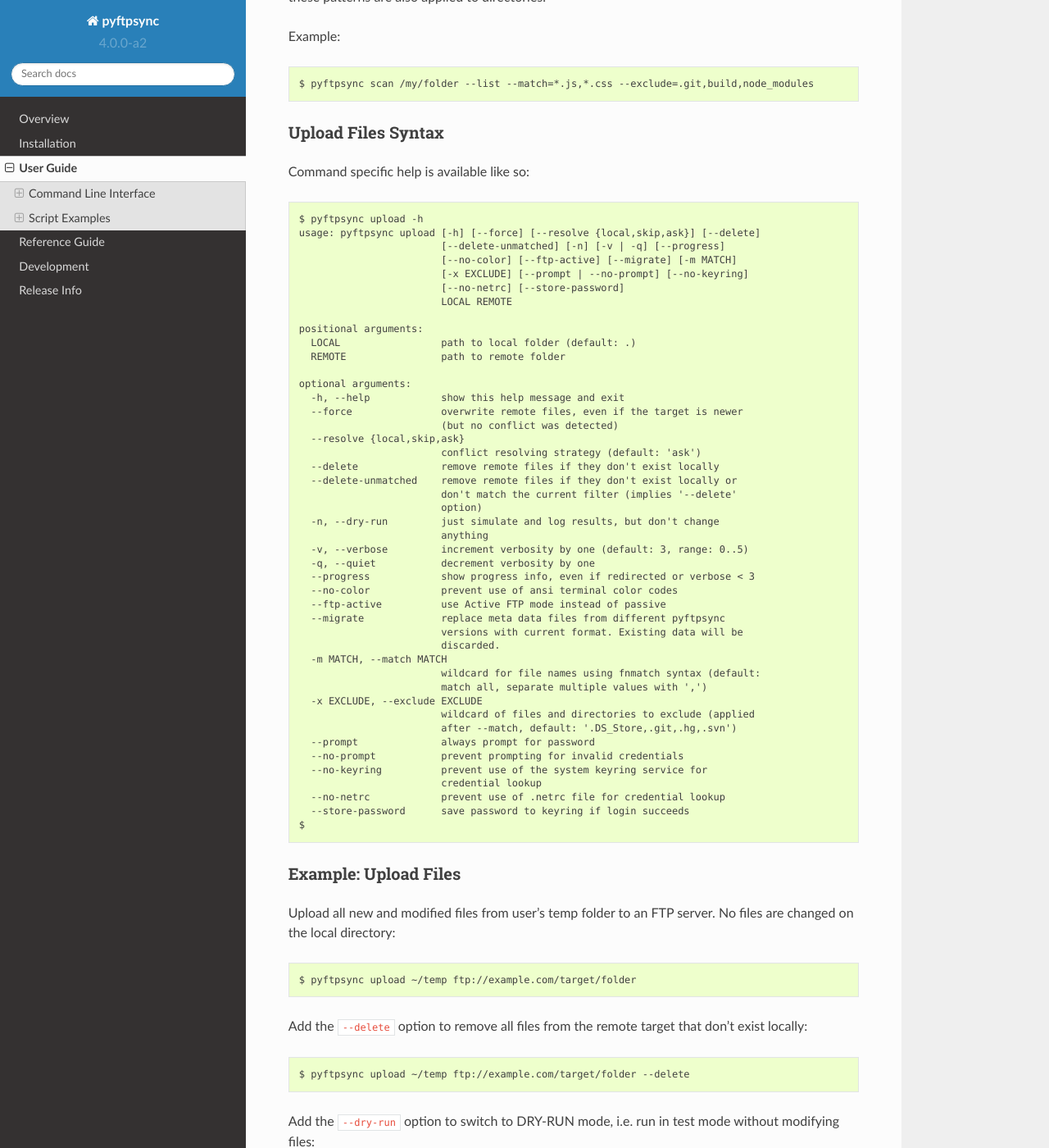
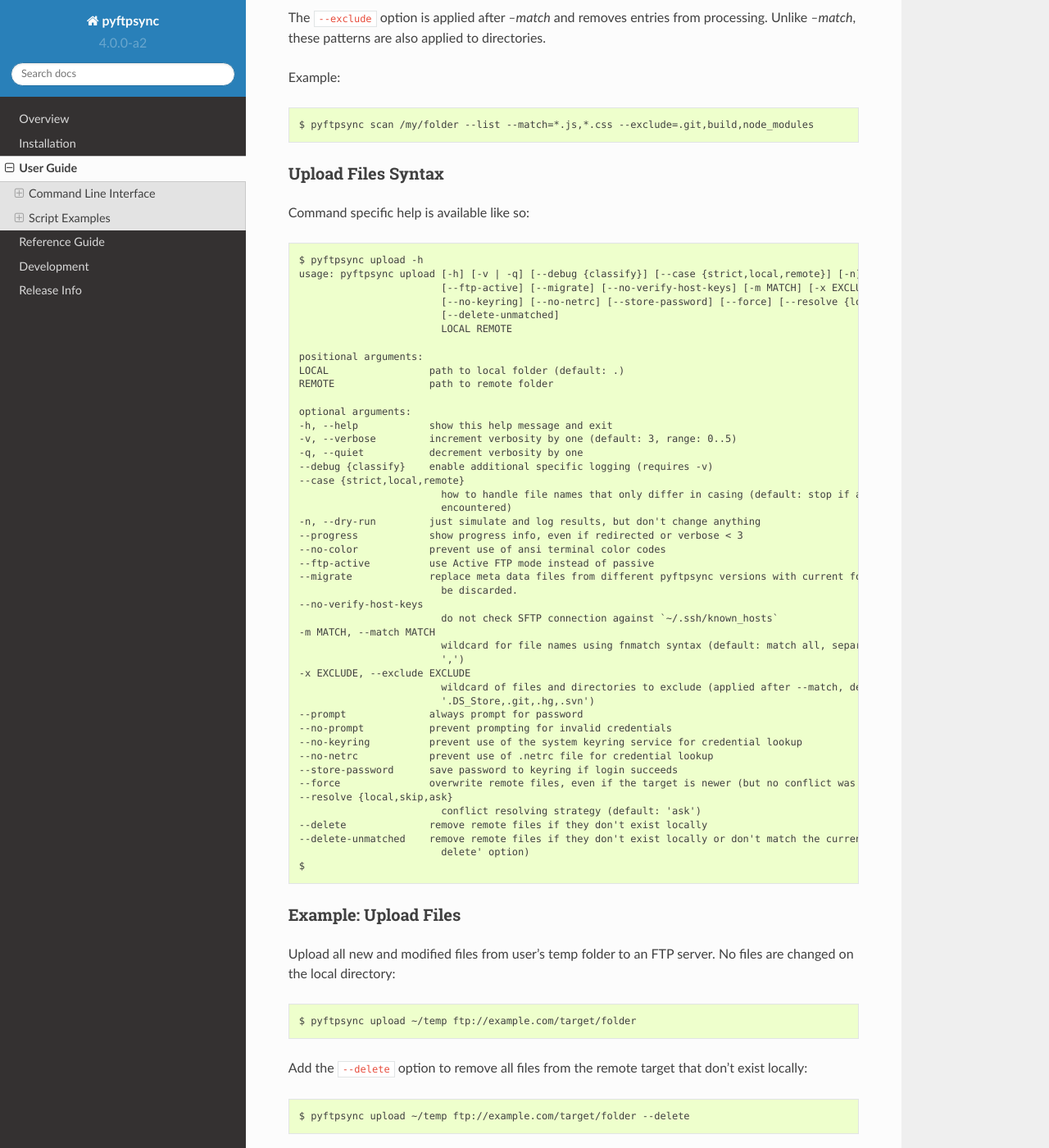
Before and after one commit to mar10/pyftpsync, a Sphinx documentation site: the page built from docs/sphinx/user_guide.rst, in a window 1280 px wide and 1400 px high, scrolled down 2983 px. Shown: the whole window at 82% size. Built offline with Sphinx 7.4.7 and the Read the Docs theme 2.0.0, drawn with Linux system fonts in a browser that asks for light colours; the version number is read from the project's files by our own code; some of the changed text lies outside the part shown.

Commit message:
Update user_guide.rst

```diff
--- a/docs/sphinx/user_guide.rst
+++ b/docs/sphinx/user_guide.rst
@@ -21,26 +21,29 @@
 Use the ``--help`` or ``-h`` argument to get help::
 
     $ pyftpsync --help
-    usage: pyftpsync [-h] [-v | -q] [-V] {upload,download,sync,run,scan} ...
+    usage: pyftpsync [-h] [-v | -q] [--debug {classify}] [--case {strict,local,remote}] [-V]
+                    {upload,download,sync,run,scan,tree} ...
 
     Synchronize folders over FTP.
 
     positional arguments:
-    {upload,download,sync,run,scan}
+    {upload,download,sync,run,scan,tree}
                             sub-command help
         upload              copy new and modified files to remote folder
-        download            copy new and modified files from remote folder to
-                            local target
-        sync                synchronize new and modified files between remote
-                            folder and local target
-        run                 run pyftpsync with configuration from
-                            `.pyftpsync.yaml` in current or parent folder
+        download            copy new and modified files from remote folder to local target
+        sync                synchronize new and modified files between remote folder and local target
+        run                 run pyftpsync with configuration from `.pyftpsync.yaml` in current or parent folder
         scan                repair, purge, or check targets
+        tree                list target folder structure
 
     optional arguments:
     -h, --help            show this help message and exit
     -v, --verbose         increment verbosity by one (default: 3, range: 0..5)
     -q, --quiet           decrement verbosity by one
+    --debug {classify}    enable additional specific logging (requires -v)
+    --case {strict,local,remote}
+                            how to handle file names that only differ in casing (default: stop if ambigous files are
+                            encountered)
     -V, --version         show program's version number and exit
 
     See also https://github.com/mar10/pyftpsync
@@ -168,49 +171,49 @@
 Command specific help is available like so::
 
     $ pyftpsync upload -h
-    usage: pyftpsync upload [-h] [--force] [--resolve {local,skip,ask}] [--delete]
-                            [--delete-unmatched] [-n] [-v | -q] [--progress]
-                            [--no-color] [--ftp-active] [--migrate] [-m MATCH]
-                            [-x EXCLUDE] [--prompt | --no-prompt] [--no-keyring]
-                            [--no-netrc] [--store-password]
+    usage: pyftpsync upload [-h] [-v | -q] [--debug {classify}] [--case {strict,local,remote}] [-n] [--progress] [--no-color]
+                            [--ftp-active] [--migrate] [--no-verify-host-keys] [-m MATCH] [-x EXCLUDE] [--prompt | --no-prompt]
+                            [--no-keyring] [--no-netrc] [--store-password] [--force] [--resolve {local,skip,ask}] [--delete]
+                            [--delete-unmatched]
                             LOCAL REMOTE
 
     positional arguments:
-      LOCAL                 path to local folder (default: .)
-      REMOTE                path to remote folder
+    LOCAL                 path to local folder (default: .)
+    REMOTE                path to remote folder
 
     optional arguments:
-      -h, --help            show this help message and exit
-      --force               overwrite remote files, even if the target is newer
-                            (but no conflict was detected)
-      --resolve {local,skip,ask}
+    -h, --help            show this help message and exit
+    -v, --verbose         increment verbosity by one (default: 3, range: 0..5)
+    -q, --quiet           decrement verbosity by one
+    --debug {classify}    enable additional specific logging (requires -v)
+    --case {strict,local,remote}
+                            how to handle file names that only differ in casing (default: stop if ambigous files are
+                            encountered)
+    -n, --dry-run         just simulate and log results, but don't change anything
+    --progress            show progress info, even if redirected or verbose < 3
+    --no-color            prevent use of ansi terminal color codes
+    --ftp-active          use Active FTP mode instead of passive
+    --migrate             replace meta data files from different pyftpsync versions with current format. Existing data will
+                            be discarded.
+    --no-verify-host-keys
+                            do not check SFTP connection against `~/.ssh/known_hosts`
+    -m MATCH, --match MATCH
+                            wildcard for file names using fnmatch syntax (default: match all, separate multiple values with
+                            ',')
+    -x EXCLUDE, --exclude EXCLUDE
+                            wildcard of files and directories to exclude (applied after --match, default:
+                            '.DS_Store,.git,.hg,.svn')
+    --prompt              always prompt for password
+    --no-prompt           prevent prompting for invalid credentials
+    --no-keyring          prevent use of the system keyring service for credential lookup
+    --no-netrc            prevent use of .netrc file for credential lookup
+    --store-password      save password to keyring if login succeeds
+    --force               overwrite remote files, even if the target is newer (but no conflict was detected)
+    --resolve {local,skip,ask}
                             conflict resolving strategy (default: 'ask')
-      --delete              remove remote files if they don't exist locally
-      --delete-unmatched    remove remote files if they don't exist locally or
-                            don't match the current filter (implies '--delete'
-                            option)
-      -n, --dry-run         just simulate and log results, but don't change
-                            anything
-      -v, --verbose         increment verbosity by one (default: 3, range: 0..5)
-      -q, --quiet           decrement verbosity by one
-      --progress            show progress info, even if redirected or verbose < 3
-      --no-color            prevent use of ansi terminal color codes
-      --ftp-active          use Active FTP mode instead of passive
-      --migrate             replace meta data files from different pyftpsync
-                            versions with current format. Existing data will be
-                            discarded.
-      -m MATCH, --match MATCH
-                            wildcard for file names using fnmatch syntax (default:
-                            match all, separate multiple values with ',')
-      -x EXCLUDE, --exclude EXCLUDE
-                            wildcard of files and directories to exclude (applied
-                            after --match, default: '.DS_Store,.git,.hg,.svn')
-      --prompt              always prompt for password
-      --no-prompt           prevent prompting for invalid credentials
-      --no-keyring          prevent use of the system keyring service for
-                            credential lookup
-      --no-netrc            prevent use of .netrc file for credential lookup
-      --store-password      save password to keyring if login succeeds
+    --delete              remove remote files if they don't exist locally
+    --delete-unmatched    remove remote files if they don't exist locally or don't match the current filter (implies '--
+                            delete' option)
     $
 
 
@@ -246,48 +249,55 @@
     Replace ``ftp://`` with ``ftps://`` to enable TLS encryption.
 
 
+Download Files Syntax
+---------------------
+
+This is generally the same as `upload` with swapped targets.
+
+
 Synchronize Files Syntax
 ------------------------
 ::
 
     $ pyftpsync sync -h
-    usage: pyftpsync sync [-h] [--resolve {old,new,local,remote,skip,ask}] [-n]
-                          [-v | -q] [--progress] [--no-color] [--ftp-active]
-                          [--migrate] [-m MATCH] [-x EXCLUDE]
-                          [--prompt | --no-prompt] [--no-keyring] [--no-netrc]
-                          [--store-password]
-                          LOCAL REMOTE
+    usage: pyftpsync sync [-h] [-v | -q] [--debug {classify}] [--case {strict,local,remote}] [-n] [--progress] [--no-color]
+                        [--ftp-active] [--migrate] [--no-verify-host-keys] [-m MATCH] [-x EXCLUDE] [--prompt | --no-prompt]
+                        [--no-keyring] [--no-netrc] [--store-password] [--resolve {old,new,local,remote,skip,ask}]
+                        LOCAL REMOTE
 
     positional arguments:
-      LOCAL                 path to local folder (default: .)
-      REMOTE                path to remote folder
+    LOCAL                 path to local folder (default: .)
+    REMOTE                path to remote folder
 
     optional arguments:
-      -h, --help            show this help message and exit
-      --resolve {old,new,local,remote,skip,ask}
+    -h, --help            show this help message and exit
+    -v, --verbose         increment verbosity by one (default: 3, range: 0..5)
+    -q, --quiet           decrement verbosity by one
+    --debug {classify}    enable additional specific logging (requires -v)
+    --case {strict,local,remote}
+                            how to handle file names that only differ in casing (default: stop if ambigous files are
+                            encountered)
+    -n, --dry-run         just simulate and log results, but don't change anything
+    --progress            show progress info, even if redirected or verbose < 3
+    --no-color            prevent use of ansi terminal color codes
+    --ftp-active          use Active FTP mode instead of passive
+    --migrate             replace meta data files from different pyftpsync versions with current format. Existing data will
+                            be discarded.
+    --no-verify-host-keys
+                            do not check SFTP connection against `~/.ssh/known_hosts`
+    -m MATCH, --match MATCH
+                            wildcard for file names using fnmatch syntax (default: match all, separate multiple values with
+                            ',')
+    -x EXCLUDE, --exclude EXCLUDE
+                            wildcard of files and directories to exclude (applied after --match, default:
+                            '.DS_Store,.git,.hg,.svn')
+    --prompt              always prompt for password
+    --no-prompt           prevent prompting for invalid credentials
+    --no-keyring          prevent use of the system keyring service for credential lookup
+    --no-netrc            prevent use of .netrc file for credential lookup
+    --store-password      save password to keyring if login succeeds
+    --resolve {old,new,local,remote,skip,ask}
                             conflict resolving strategy (default: 'ask')
-      -n, --dry-run         just simulate and log results, but don't change
-                            anything
-      -v, --verbose         increment verbosity by one (default: 3, range: 0..5)
-      -q, --quiet           decrement verbosity by one
-      --progress            show progress info, even if redirected or verbose < 3
-      --no-color            prevent use of ansi terminal color codes
-      --ftp-active          use Active FTP mode instead of passive
-      --migrate             replace meta data files from different pyftpsync
-                            versions with current format. Existing data will be
-                            discarded.
-      -m MATCH, --match MATCH
-                            wildcard for file names using fnmatch syntax (default:
-                            match all, separate multiple values with ',')
-      -x EXCLUDE, --exclude EXCLUDE
-                            wildcard of files and directories to exclude (applied
-                            after --match, default: '.DS_Store,.git,.hg,.svn')
-      --prompt              always prompt for password
-      --no-prompt           prevent prompting for invalid credentials
-      --no-keyring          prevent use of the system keyring service for
-                            credential lookup
-      --no-netrc            prevent use of .netrc file for credential lookup
-      --store-password      save password to keyring if login succeeds
     $
 
 
```
